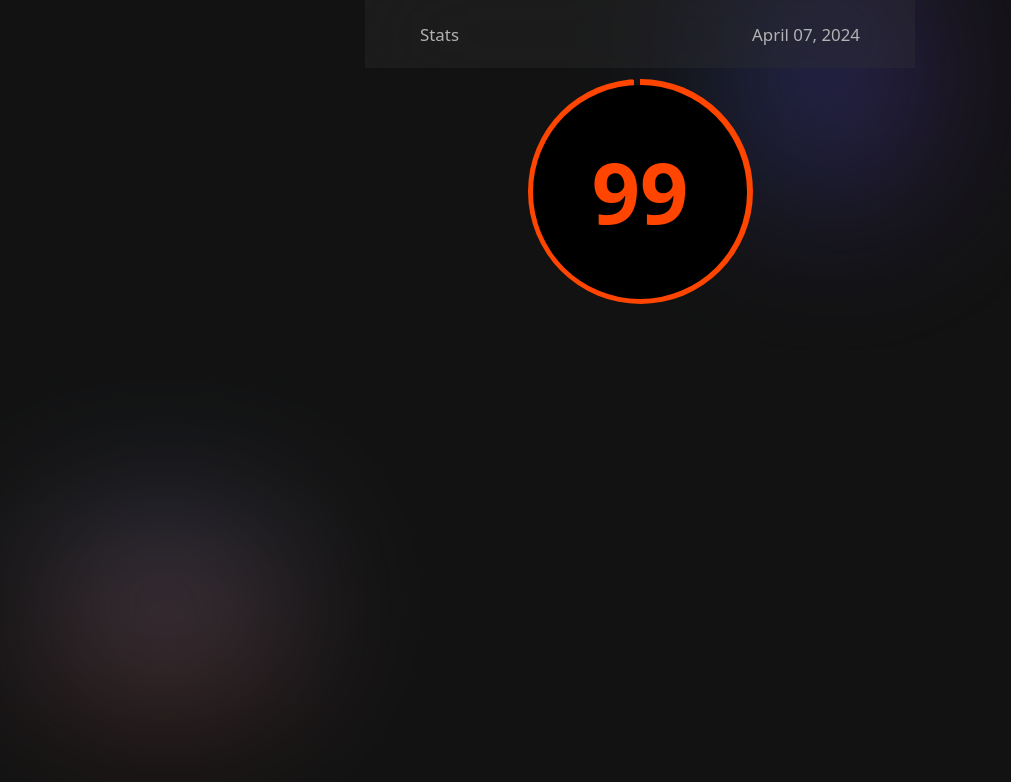
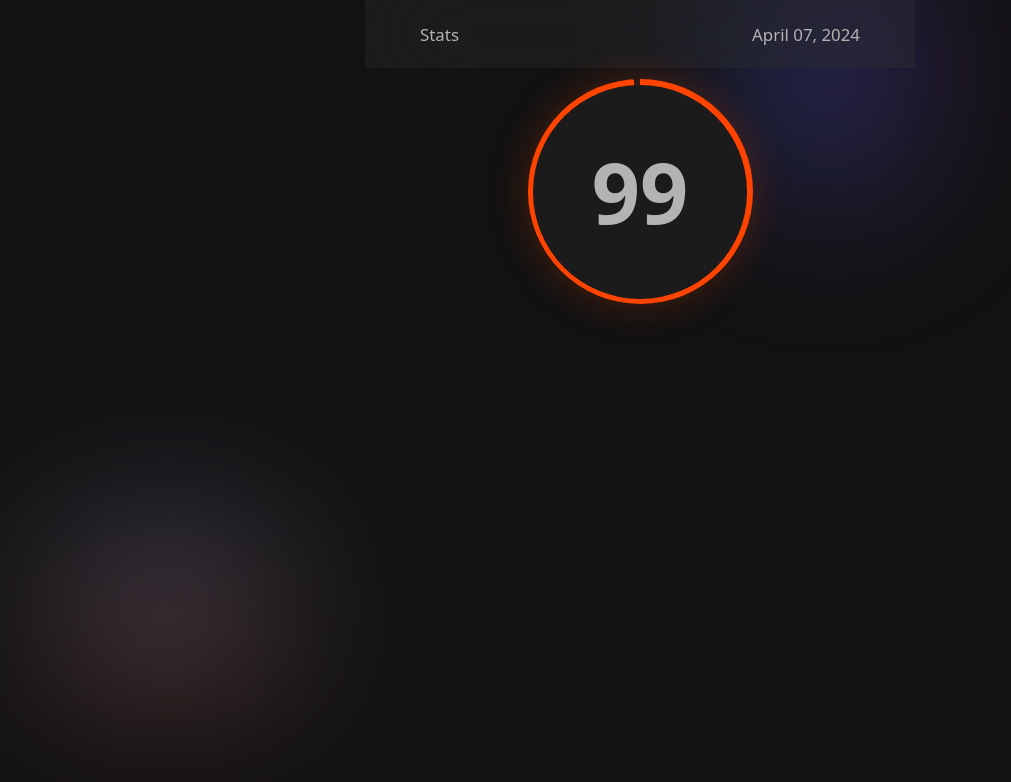
Before and after one commit to najmiter/Heartfull, a React (Vite) app: page / in a window 1280 px wide. Shown: the top 782 px of the page, without its empty margins (0-1011 px from the left). Built offline with nearby package versions, Linux system fonts and the light colour scheme.

Commit message:
cutieee pieee 😗

```diff
--- a/src/components/Counter.jsx
+++ b/src/components/Counter.jsx
@@ -10,9 +10,10 @@ export default function Counter() {
             counter.setAttribute("data-progress", count);
 
             counter.style.setProperty("--progress", `${count}%`);
+
             counter.style.setProperty(
                 "--color",
-                count === 100 ? "green" : "orangered"
+                count === 100 ? "120, 100%, 25%" : "16, 100%, 50%"
             );
         },
         [count]
--- a/src/components/Counter.module.css
+++ b/src/components/Counter.module.css
@@ -1,6 +1,6 @@
 .counter {
     --progress: 0;
-    --color: orangered;
+    --color: 16, 100%, 50%;
 
     width: 20rem;
     aspect-ratio: 1;
@@ -11,15 +11,16 @@
     font-weight: bold;
     color: var(--color);
 
-    background: conic-gradient(from 0deg, var(--color) var(--progress), transparent 0%);
+    background: conic-gradient(from 0deg, hsl(var(--color)) var(--progress), transparent 0%);
     position: relative;
 }
 
 .counter::after {
+    box-shadow: 0 0 40px 1px hsl(var(--color), 30%);
     content: attr(data-progress);
     width: 19rem;
     border-radius: 50%;
-    background: black;
+    background: rgb(27, 27, 27);
     display: grid;
     place-content: center;
     aspect-ratio: 1;
```
